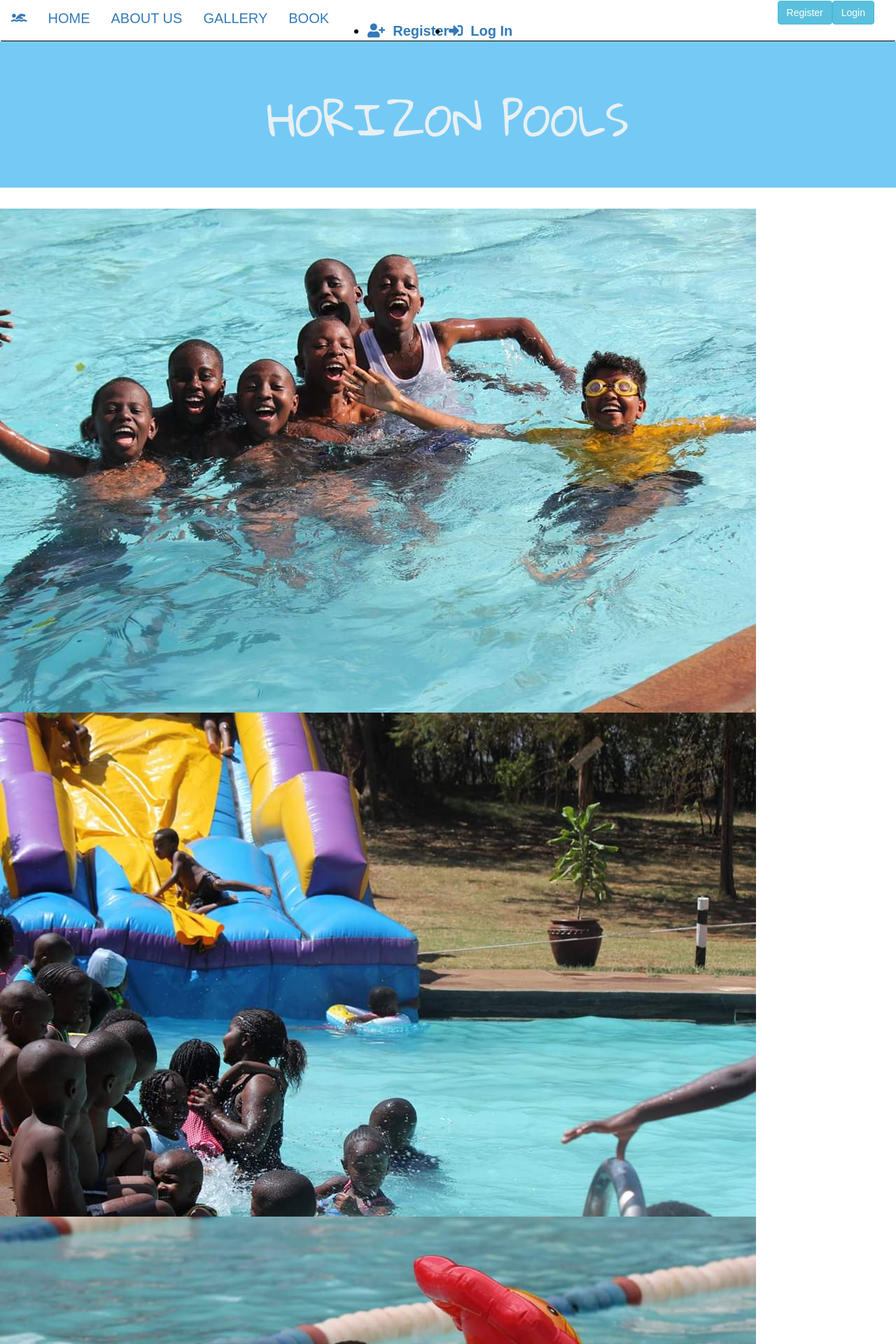
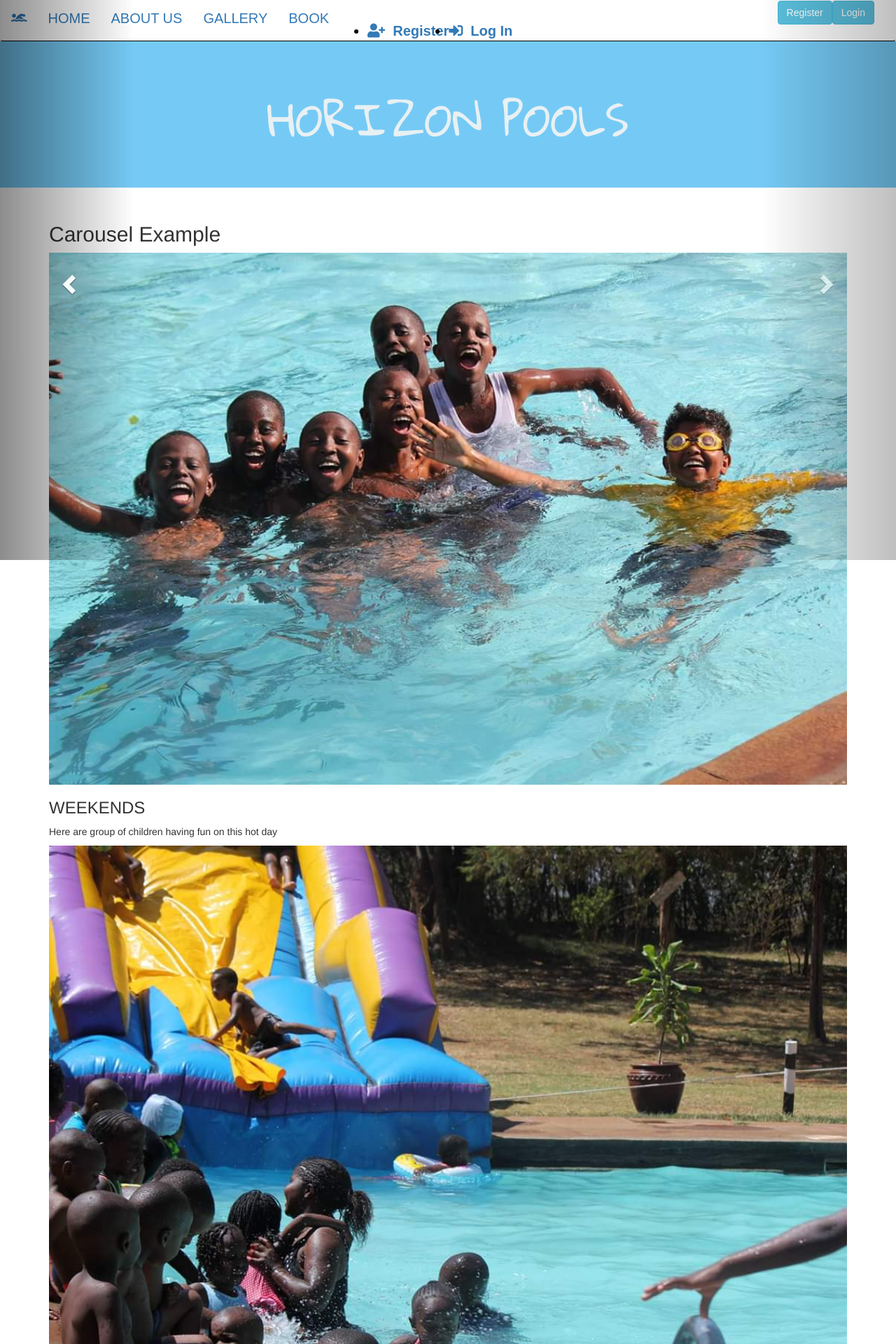
Before and after one commit to Kenneth-joseph/pool, a Flask app: page / in a window 1280 px wide. Shown: the top 1920 px of the page at 70% size. Run offline with Flask 2, Linux system fonts and the light colour scheme; some libraries are stand-ins or nearby versions.

Commit message:
Added slides in the app

```diff
--- a/app/templates/index.html
+++ b/app/templates/index.html
@@ -17,27 +17,56 @@
 <div class="jumbotron text-center" style="background-color: #75caf5; color: #e8f0f3; padding: 55px 25px; font-family: 'Gloria Hallelujah', cursive;">
     <h1>HORIZON POOLS</h1>
 </div>
+<div class="container">
+  <h2>Carousel Example</h2>
+  <div id="myCarousel" class="carousel slide" data-ride="carousel">
+    <!-- Indicators -->
+    <ol class="carousel-indicators">
+      <li data-target="#myCarousel" data-slide-to="0" class="active"></li>
+      <li data-target="#myCarousel" data-slide-to="1"></li>
+      <li data-target="#myCarousel" data-slide-to="2"></li>
+    </ol>
 
+    <!-- Wrapper for slides -->
+    <div class="carousel-inner">
 
-<div id="carouselExampleFade" class="carousel slide carousel-fade" data-ride="carousel">
-  <div class="carousel-inner">
-    <div class="carousel-item active">
-      <img src="../static/photos/WhatsApp Image 2020-01-22 at 10.11.51.jpeg" class="d-block w-100" alt="a group of kids">
-    </div>
-    <div class="carousel-item">
-      <img src="../static/photos/WhatsApp Image 2020-01-22 at 10.14.07.jpeg" class="d-block w-100" alt="a yellow floater in the background">
-    </div>
-    <div class="carousel-item">
-      <img src="../static/photos/WhatsApp Image 2020-01-22 at 11.51.04.jpeg" class="d-block w-100" alt="one boy swimming">
+      <div class="item active">
+        <img src="../static/photos/WhatsApp Image 2020-01-22 at 10.11.51.jpeg" alt="" style="width:100%;">
+        <div class="carousel-caption"></div>
+          <h3>WEEKENDS</h3>
+          <p>Here are group of children having fun on this hot day</p>
         </div>
       </div>
-  <a class="carousel-control-prev" href="#carouselExampleFade" role="button" data-slide="prev">
-    <span class="carousel-control-prev-icon" aria-hidden="true"></span>
+
+      <div class="item">
+        <img src="../static/photos/WhatsApp Image 2020-01-22 at 10.14.07.jpeg" alt="" style="width:100%;">
+        <div class="carousel-caption">
+          <h3>Special Events</h3>
+          <p></p>
+        </div>
+      </div>
+
+      <div class="item">
+        <img src="../static/photos/WhatsApp Image 2020-01-22 at 11.51.04.jpeg" alt="" style="width:100%;">
+        <div class="carousel-caption">
+          <h3>Safety </h3>
+          <p>Safety is our number priority in the pool as it is shown in the image.</p>
+        </div>
+      </div>
+
+    </div>
+
+    <!-- Left and right controls -->
+    <a class="left carousel-control" href="#myCarousel" data-slide="prev">
+      <span class="glyphicon glyphicon-chevron-left"></span>
       <span class="sr-only">Previous</span>
     </a>
-  <a class="carousel-control-next" href="#carouselExampleFade" role="button" data-slide="next">
-    <span class="carousel-control-next-icon" aria-hidden="true"></span>
+    <a class="right carousel-control" href="#myCarousel" data-slide="next">
+      <span class="glyphicon glyphicon-chevron-right"></span>
       <span class="sr-only">Next</span>
     </a>
   </div>
+</div>
+
+
 {%endblock%}
```
Lines whose indentation alone changed are shown as unchanged.
